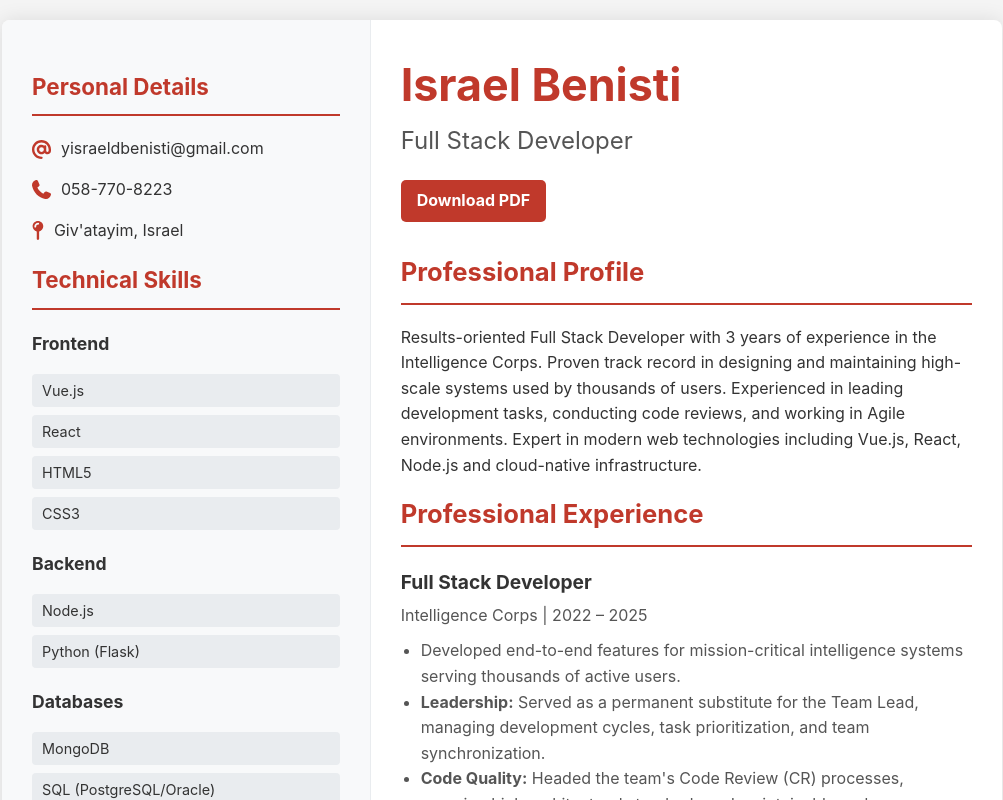
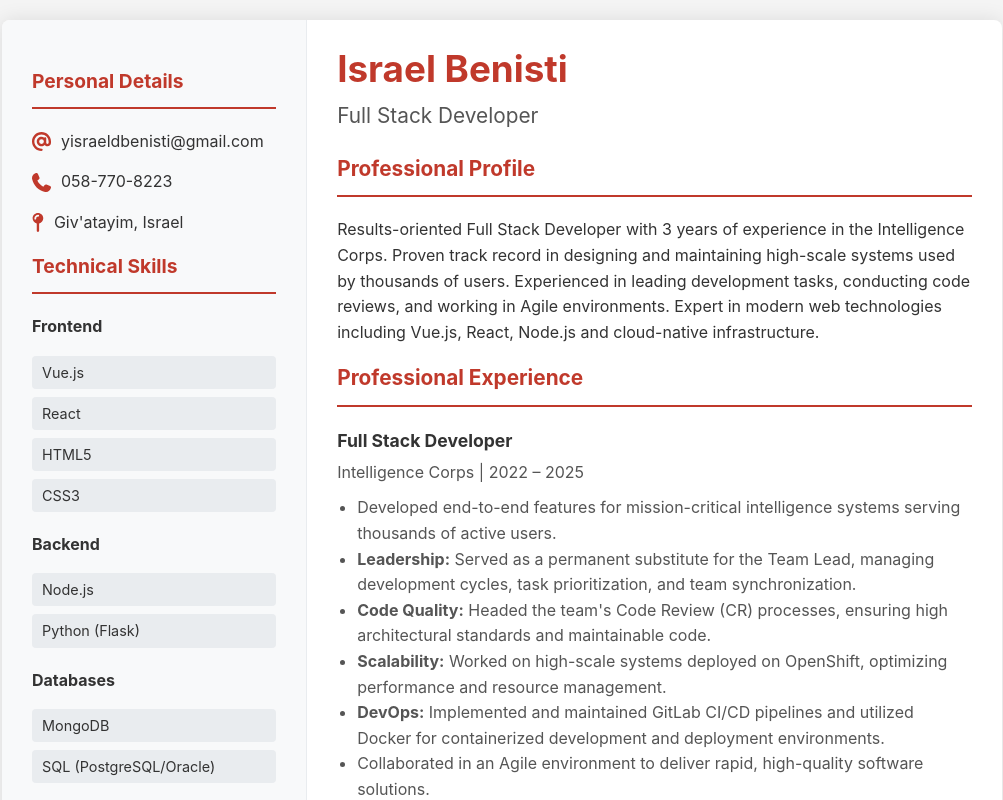
Before and after one commit to dindoncat/israelBenisti-CV, a Vue app: page / in a window 1280 px wide. Shown: the top 800 px of the page, without its empty margins (138-1141 px from the left). Built offline with nearby package versions, Linux system fonts and the light colour scheme.

Commit message:
init small and ugly

```diff
--- a/package.json
+++ b/package.json
@@ -14,7 +14,6 @@
     "@fortawesome/free-regular-svg-icons": "^7.2.0",
     "@fortawesome/free-solid-svg-icons": "^7.2.0",
     "@fortawesome/vue-fontawesome": "^3.1.3",
-    "html2pdf.js": "^0.14.0",
     "vue": "^3.4.21"
   },
   "devDependencies": {
--- a/src/App.vue
+++ b/src/App.vue
@@ -1,5 +1,6 @@
 <template>
   <div id="cv-container">
+    <div class="pdf-container">
     <aside class="sidebar">
       <section class="personal-details">
         <h2>Personal Details</h2>
@@ -43,9 +44,9 @@
 
         <h3>DevOps & Infrastructure</h3>
         <ul>
-          <li>Docker</li>
           <li>Red Hat OpenShift</li>
           <li>GitLab CI/CD</li>
+          <li>Docker</li>
           <li>AWS</li>
         </ul>
 
@@ -61,7 +62,6 @@
       <header class="cv-header">
         <h1>Israel Benisti</h1>
         <p class="job-title">Full Stack Developer</p>
-        <a @click="downloadPDF" class="download-btn no-print">Download PDF</a>
       </header>
       <section id="profile">
         <h2>Professional Profile</h2>
@@ -120,38 +120,11 @@
        </section>
     </main>
   </div>
+  </div>
 </template>
 
 <script>
-import html2pdf from 'html2pdf.js';
-
 export default {
-  name: 'CV',
-  methods: {
-    downloadPDF() {
-      const element = document.getElementById('cv-container');
-      // Temporarily add a class to the root element to style for printing
-      element.classList.add('printing');
-
-      const opt = {
-        margin:       0,
-        filename:     'Israel-Benisti-CV.pdf',
-        image:        { type: 'jpeg', quality: 0.98 },
-        html2canvas:  { scale: 2, useCORS: true },
-        // By omitting the jsPDF format, it will default to the element's size, creating a single page
-        jsPDF:        { unit: 'in', orientation: 'portrait' }
-      };
-
-      html2pdf().from(element).set(opt).save().then(() => {
-        // Remove the class after the PDF is generated
-        element.classList.remove('printing');
-      });
-    }
-  }
+  name: 'CV'
 }
 </script>
-<style>
-.icon{
-  height: 19px;
-}
-</style>
--- a/src/style.css
+++ b/src/style.css
@@ -7,21 +7,29 @@ body {
   margin: 0;
   padding: 20px;
 }
+.icon{
+  height: 19px;
+}
 
 /* CV Container */
 #cv-container {
   display: flex;
+  justify-content: center;
+  margin: auto;
+
+}
+.pdf-container{
+  display: flex;
   max-width: 1000px;
-  margin: auto;
-  background: #fff;
   box-shadow: 0 0 20px rgba(0, 0, 0, 0.1);
   border-radius: 8px;
   overflow: hidden;
+  background-color: #fff;
+
 }
-
 /* Sidebar (Left Column) */
 .sidebar {
-  width: 35%;
+  width: 25%;
   background-color: #f8f9fa;
   padding: 30px;
   border-right: 1px solid #e9ecef;
@@ -32,11 +40,11 @@ body {
   border-bottom: 2px solid #C0392B;
   padding-bottom: 10px;
   margin-bottom: 20px;
-  font-size: 1.4em;
+  font-size: 1.2em;
 }
 
 .sidebar h3 {
-    font-size: 1.1em;
+    font-size: 1em;
     color: #333;
     margin-top: 20px;
     margin-bottom: 10px;
@@ -60,6 +68,7 @@ body {
 
 .personal-details a:hover {
   text-decoration: underline;
+  color: #C0392B; /* Crimson Accent Color */
 }
 
 .skills ul {
@@ -79,58 +88,28 @@ body {
 /* Main Content (Right Column) */
 .main-content {
   width: 65%;
-  padding: 30px;
+  padding: 20px 30px;
 }
 
 .cv-header {
   text-align: left;
-  margin-bottom: 30px;
+  margin-bottom: 20px;
 }
 
 .cv-header h1 {
-  font-size: 2.8em;
+  font-size: 2.3em;
   color: #C0392B; /* Crimson Accent Color */
   margin: 0;
 }
 
 .cv-header .job-title {
-  font-size: 1.5em;
+  font-size: 1.3em;
   color: #555;
   margin: 0;
 }
 
-.download-btn {
-  display: inline-block;
-  background-color: #C0392B;
-  color: #fff;
-  padding: 8px 16px;
-  border-radius: 5px;
-  text-decoration: none;
-  font-weight: bold;
-  margin-top: 20px;
-  cursor: pointer;
-  transition: background-color 0.3s;
-}
-
-.download-btn:hover {
-  background-color: #a53125;
-}
-
-/* Styles for PDF Generation */
-.printing {
-  box-shadow: none !important;
-  width: 100% !important;
-  max-width: 100% !important;
-}
-
-@media print {
-  .no-print {
-    display: none !important;
-  }
-}
-
 .main-content h2 {
-  font-size: 1.6em;
+  font-size: 1.3em;
   color: #C0392B; /* Crimson Accent Color */
   border-bottom: 2px solid #C0392B;
   padding-bottom: 10px;
@@ -144,7 +123,7 @@ body {
 
 .entry h3 {
   margin-bottom: 5px;
-  font-size: 1.2em;
+  font-size: 1.1em;
 }
 
 .entry p {
```
Also changed, not shown: 1 other file (tests, documents, lock files or other folders).
